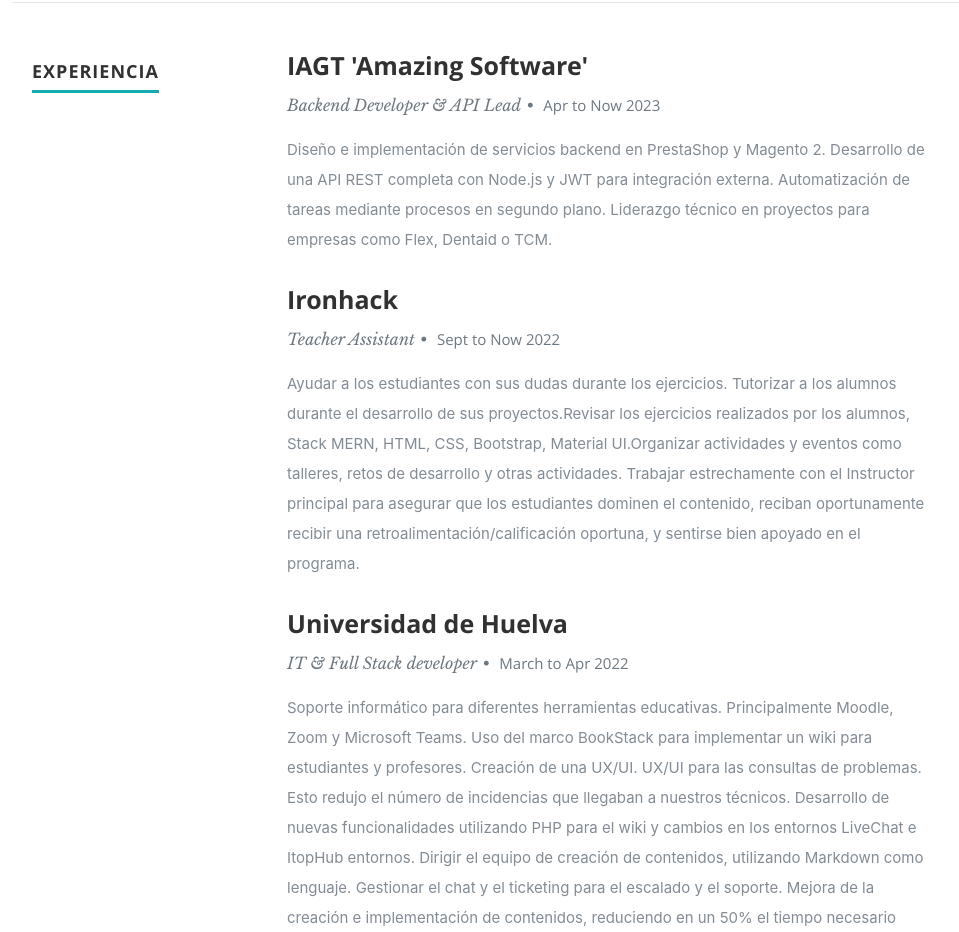
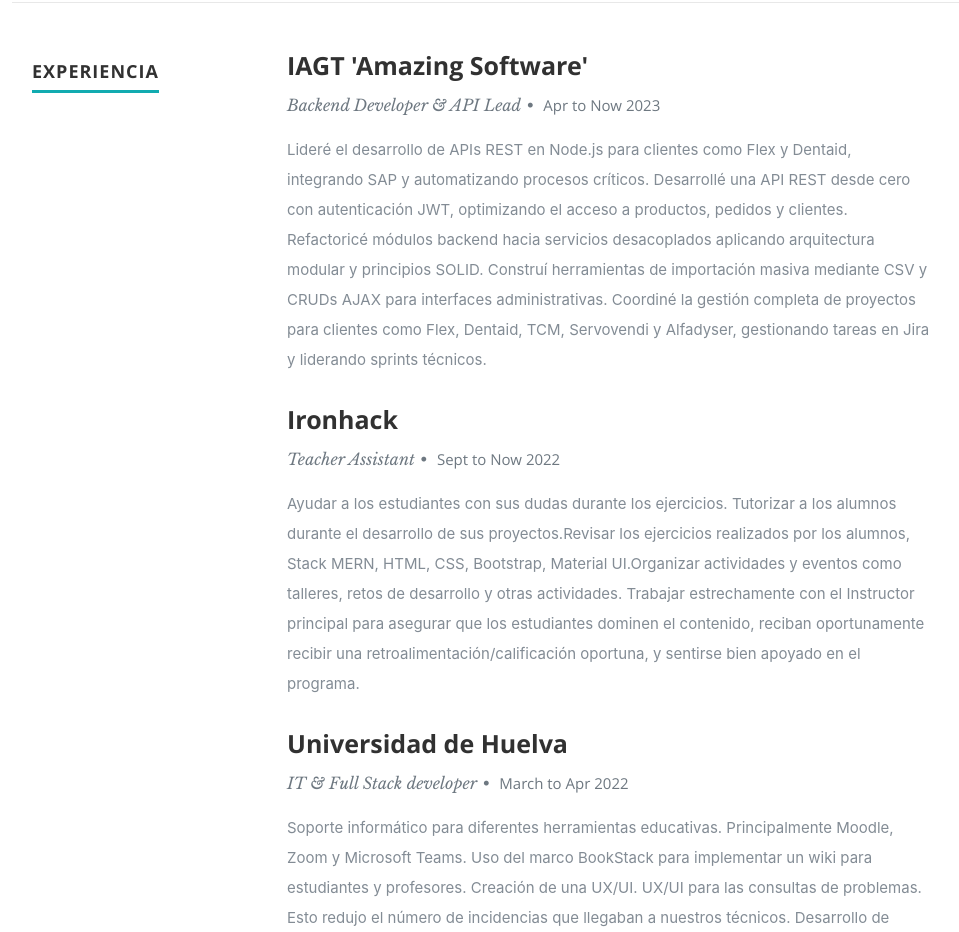
Before and after one commit to DevInigo/inigoporfolio, a React (Create React App) app: page / in a window 1280 px wide. Shown: the part 1560-2492 px from the top of the page, without its empty margins (118-1077 px from the left). Built offline with nearby package versions, Linux system fonts and the light colour scheme.

Commit message:
add new description work

```diff
--- a/src/resumeData.js
+++ b/src/resumeData.js
@@ -49,7 +49,12 @@
           "MonthOfEnter": "Apr",
           "MonthOfLeaving": "Now",
           "YearOfLeaving": "2023",
-          "Achievements": `Diseño e implementación de servicios backend en PrestaShop y Magento 2. Desarrollo de una API REST completa con Node.js y JWT para integración externa. Automatización de tareas mediante procesos en segundo plano. Liderazgo técnico en proyectos para empresas como Flex, Dentaid o TCM.`
+          "Achievements": `Lideré el desarrollo de APIs REST en Node.js para clientes como Flex y Dentaid, integrando SAP y automatizando procesos críticos.
+          Desarrollé una API REST desde cero con autenticación JWT, optimizando el acceso a productos, pedidos y clientes.
+          Refactoricé módulos backend hacia servicios desacoplados aplicando arquitectura modular y principios SOLID.
+          Construí herramientas de importación masiva mediante CSV y CRUDs AJAX para interfaces administrativas.
+          Coordiné la gestión completa de proyectos para clientes como Flex, Dentaid, TCM, Servovendi y Alfadyser, gestionando tareas en Jira y liderando sprints técnicos.
+          `
         },
 
       {
```
